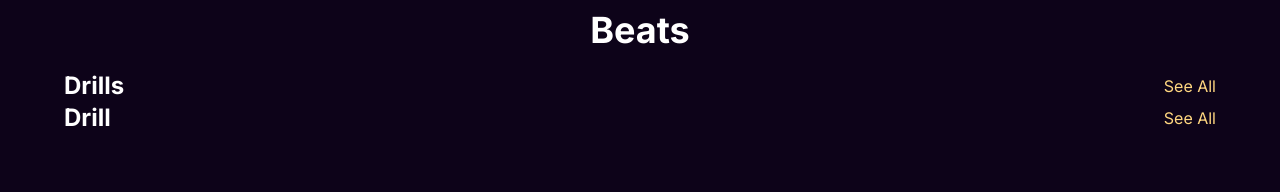
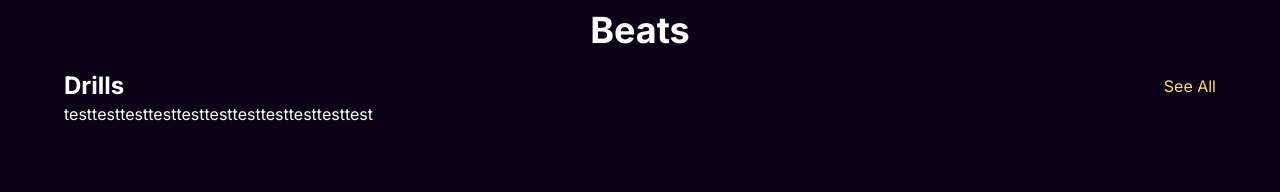
Before and after one commit to Okeke-Divine/Prod-Kayks, a Next.js app: page / in a window 1280 px wide. Shown: the part 813-1005 px from the top of the page. Built offline with nearby package versions, Linux system fonts and the light colour scheme.

Commit message:
Added the beatscard

```diff
--- a/src/components/home/Beats.jsx
+++ b/src/components/home/Beats.jsx
@@ -2,6 +2,7 @@ import Link from "next/link";
 import CTag from "../shared/CTag";
 import Divider from "../shared/Divider";
 import ComponentTitle from "../shared/ComponentTitle";
+import BeatCard from "../shared/BeatCard";
 
 export default function Beats() {
   return (
@@ -13,15 +14,20 @@ export default function Beats() {
         <div className="my-5 font-bold text-4xl text-center">Beats</div>
 
         <div className="">
-          <div className="flex justify-between items-center">
-            <div className="font-bold text-2xl">Drills</div>
-            <div>
-              <Link className="text-wood" href={"/beats/?genre=drill"}>
-                See All
-              </Link>
-            </div>
+          <ComponentTitle name="Drills" url="/beats/?genre=drill" />
+          <div className="flex whitespace-nowrap overflow-x-auto">
+            <BeatCard />
+            <BeatCard />
+            <BeatCard />
+            <BeatCard />
+            <BeatCard />
+            <BeatCard />
+            <BeatCard />
+            <BeatCard />
+            <BeatCard />
+            <BeatCard />
+            <BeatCard />
           </div>
-          <ComponentTitle name="Drill" url="/beats/?genre=drill" />
         </div>
       </div>
       <br />
--- /dev/null
+++ b/src/components/shared/BeatCard.jsx
@@ -0,0 +1,9 @@
+export default function BeatCard(){
+    return (
+        <>
+    <div className="w-100 h-10 bg-red">
+        test
+    </div>
+        </>
+    )
+}
```
